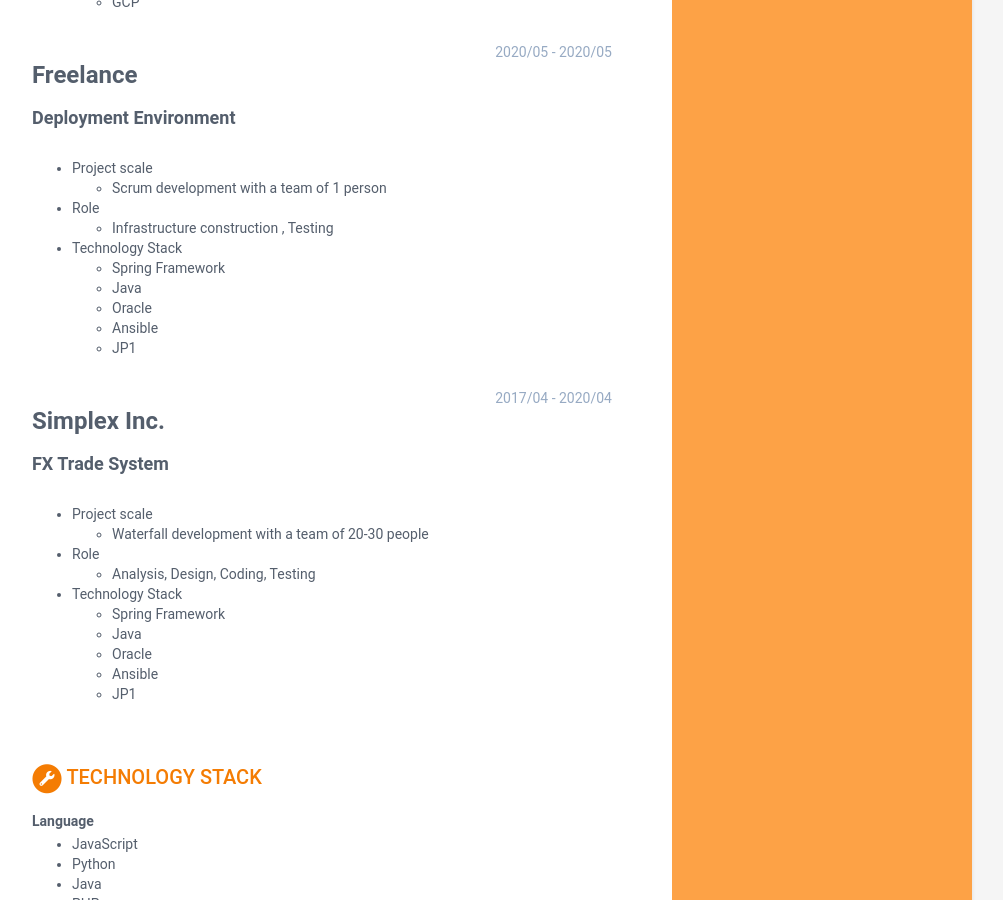
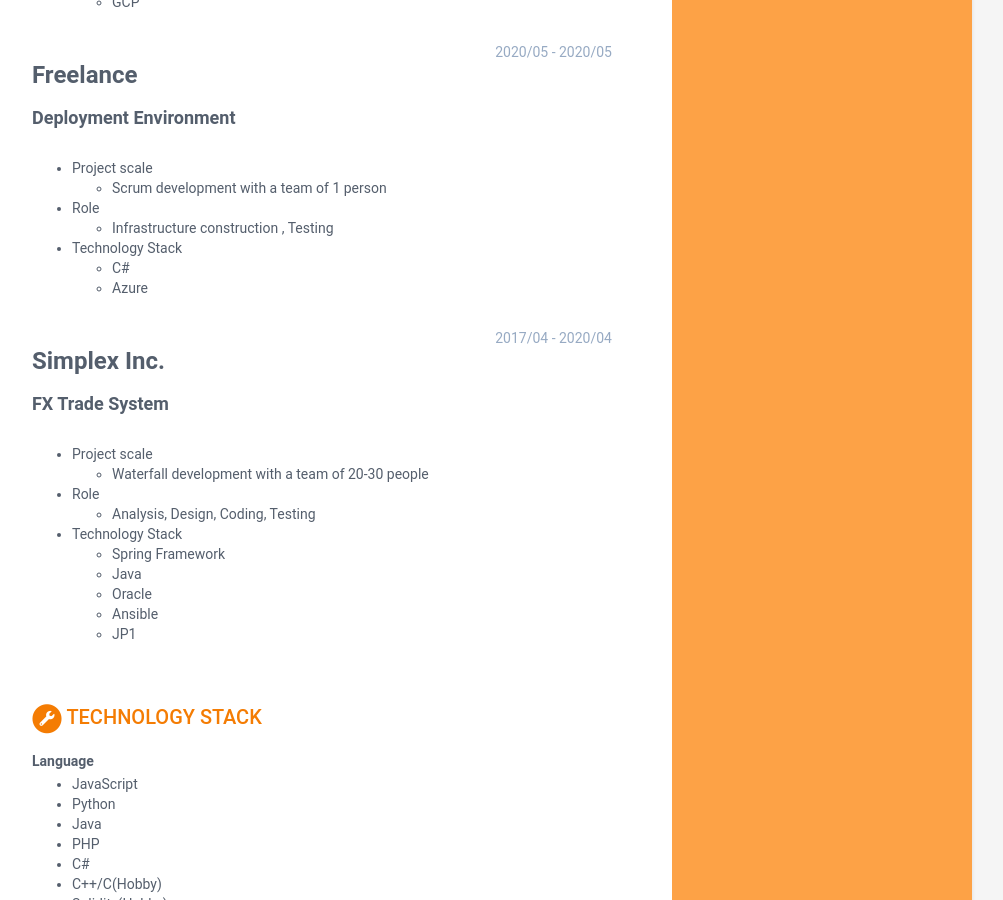
Before and after one commit to SSS-99/online-cv, a Jekyll site: the page built from index.html, in a window 1280 px wide and 900 px high, scrolled down 1024 px. Shown: the whole window, without its empty margins (168-1171 px from the left). Built offline with Jekyll 4.4.1, drawn with Linux system fonts in a browser that asks for light colours.

Commit message:
Update data.yml

```diff
--- a/_data/data.yml
+++ b/_data/data.yml
@@ -128,11 +128,8 @@ experiences:
             - Role
               - Infrastructure construction , Testing
             - Technology Stack
-              - Spring Framework
-              - Java
-              - Oracle
-              - Ansible
-              - JP1
+              - C#
+              - Azure
     - role: Simplex Inc.
       time: 2017/04 - 2020/04
       project:
```
